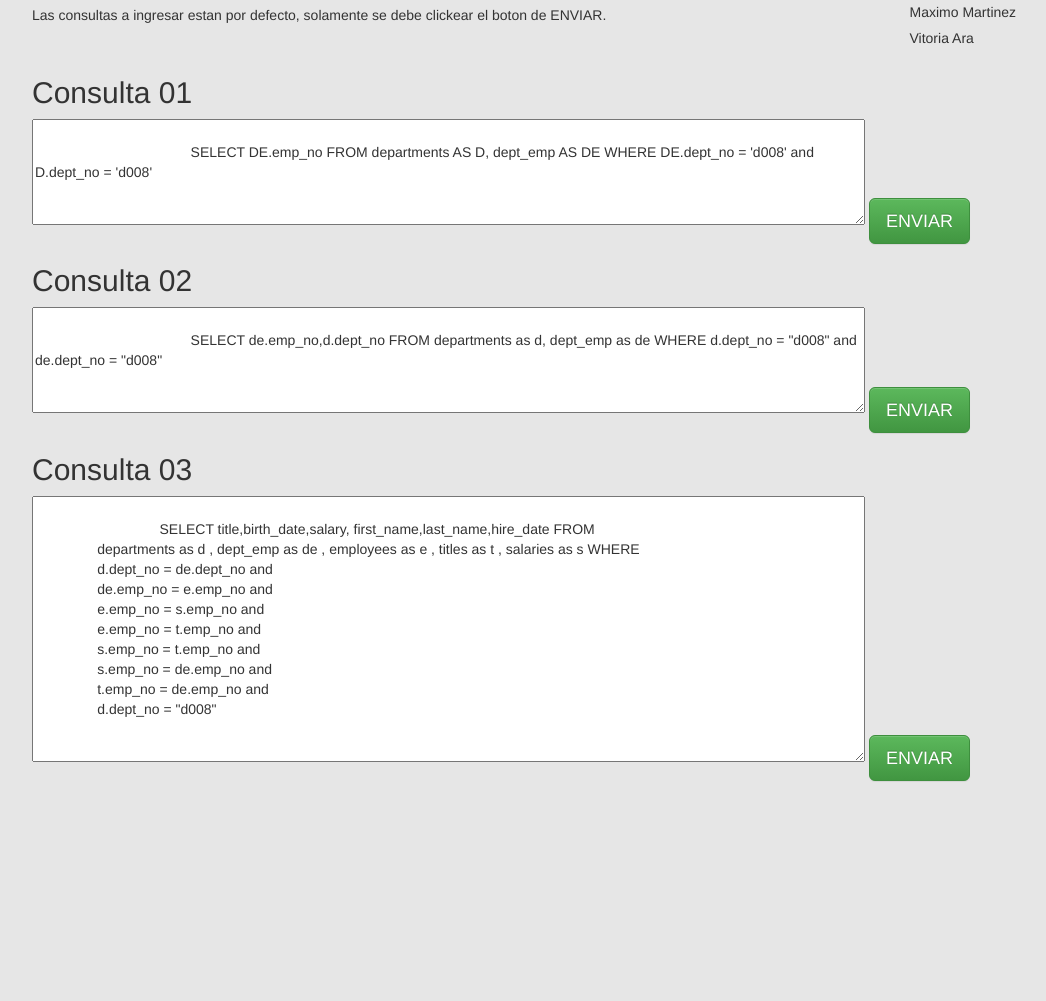
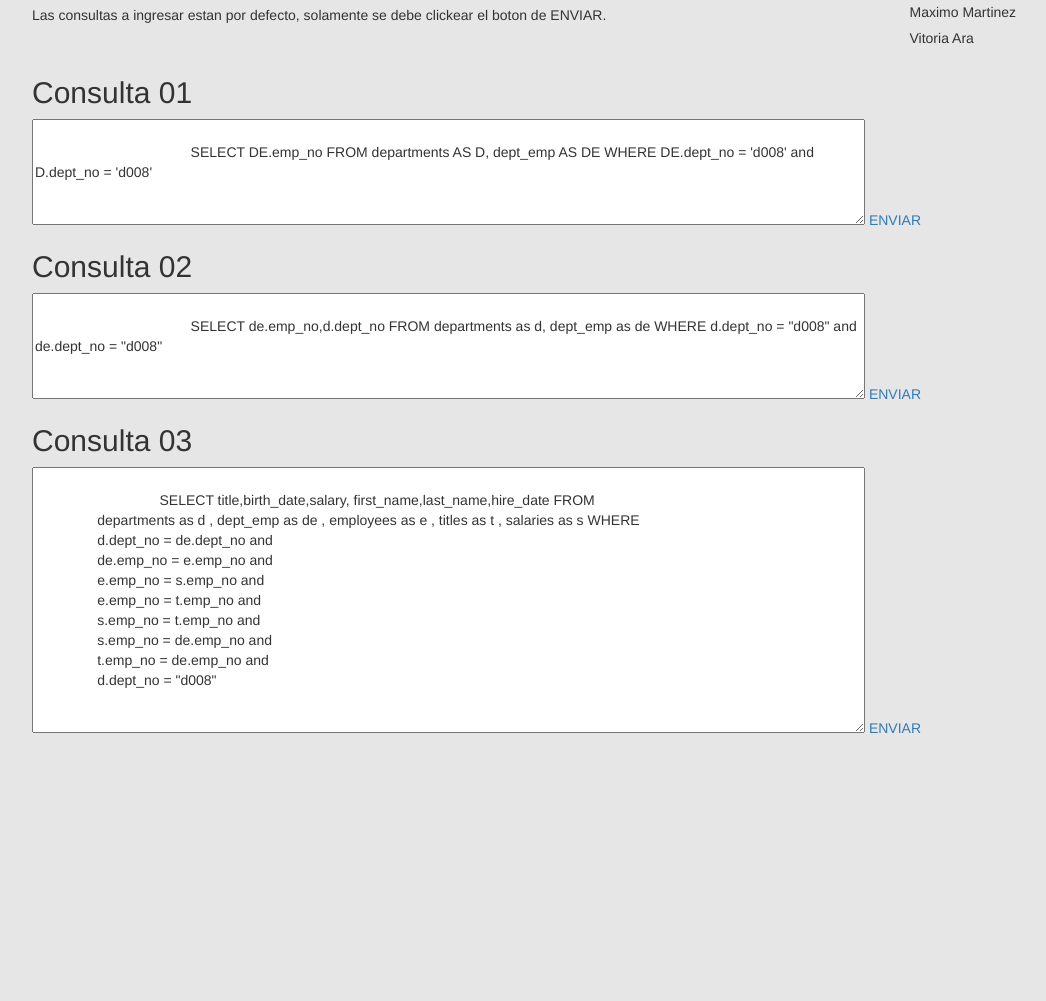
Before and after one commit to Maximo91/AppWeb-Tarea02, a PHP site: page /appweb/application/views/consultas/index.php in a window 1280 px wide. Shown: the part 134-1135 px from the top of the page, without its empty margins (38-1084 px from the left). After the commit the page ends 867 px from the top, so only its background shows below. Run offline with PHP 8.4, Linux system fonts and the light colour scheme.

Commit message:
ITERACIÓN  - 01
Problema con Jmeter

Al verificar si jmeter tomaba una consulta predeterminada por nuestro
framework no enfrentamos al siguiente problema:
-Al seleccionar el botón con la función onclick, se abre una nueva
pestaña con la consulta previamente establecida, a lo que jmeter no lo
toma en cuenta.
Entonces nuestra solución es modificar el botón por un link y así
solucionar de manera rápida y eficiente ese problema para así continuar
con las iteraciones.

```diff
--- a/application/views/consultas/index.php
+++ b/application/views/consultas/index.php
@@ -40,7 +40,7 @@
 				<textarea rows="5" cols="100" readonly>
 					SELECT DE.emp_no FROM departments AS D, dept_emp AS DE WHERE DE.dept_no = 'd008' and D.dept_no = 'd008'
 				</textarea>
-				<button class="btn btn-lg btn-success"  onclick="window.open('http://localhost/appweb/index.php/controlador/consulta_simple');">ENVIAR</button>
+				<a  href="http://localhost/appweb/index.php/controlador/consulta_simple ">ENVIAR</a><br>
 		</div>
 	</div>
 	<div class="row">
@@ -49,8 +49,7 @@
 				<textarea rows="5" cols="100" readonly>
 					SELECT de.emp_no,d.dept_no FROM departments as d, dept_emp as de WHERE d.dept_no = "d008" and de.dept_no = "d008"
 				</textarea>
-				<button class="btn btn-lg btn-success"  onclick="window.open('http://localhost/appweb/index.php/controlador/consulta_media')">ENVIAR</button>
-
+				<a  href="http://localhost/appweb/index.php/controlador/consulta_media">ENVIAR</a><br>
 		</div>
 	</div>
 	<div class="row">
@@ -68,7 +67,7 @@
                 t.emp_no = de.emp_no and
                 d.dept_no = "d008"
 				</textarea>
-				<button class="btn btn-lg btn-success"  onclick="window.open('http://localhost/appweb/index.php/controlador/consulta_compleja')">ENVIAR</button>
+				<a  href="http://localhost/appweb/index.php/controlador/consulta_compleja">ENVIAR</a><br>
 		</div>
 	</div>
 </div>
```
